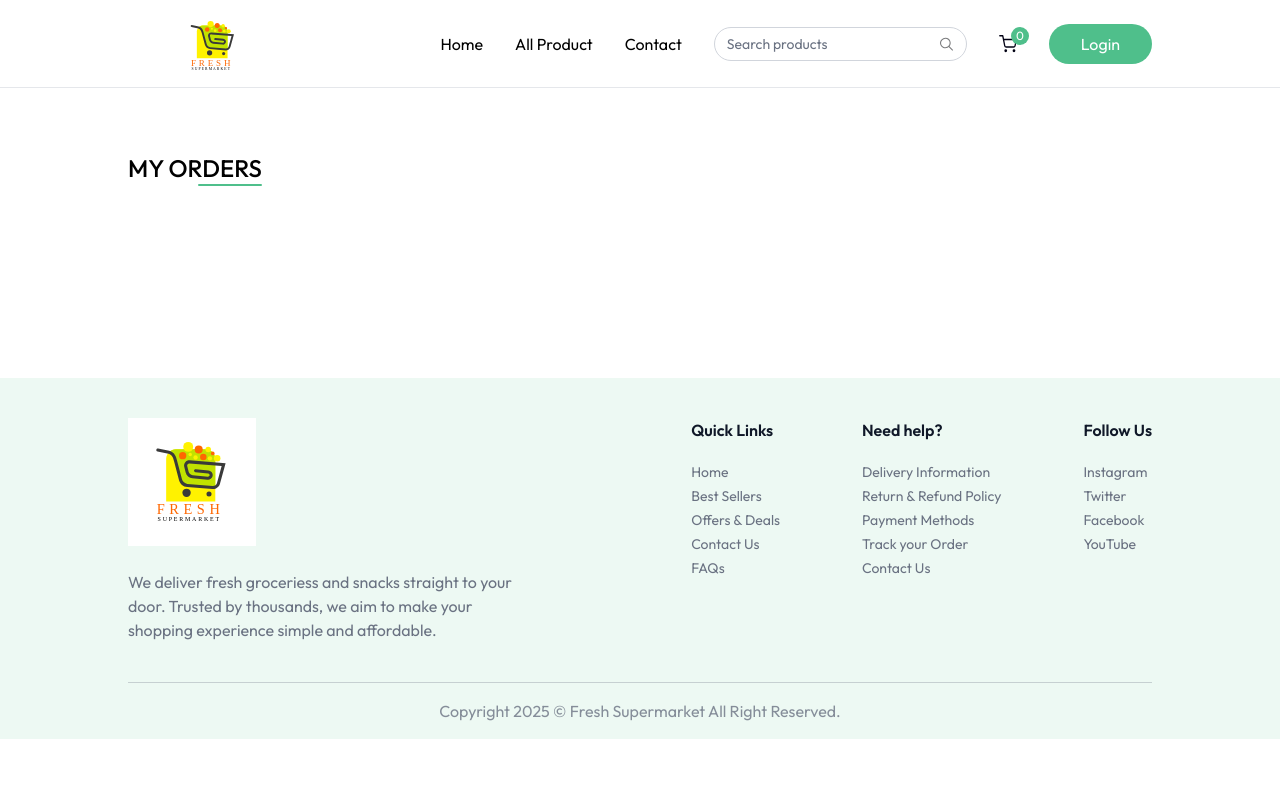
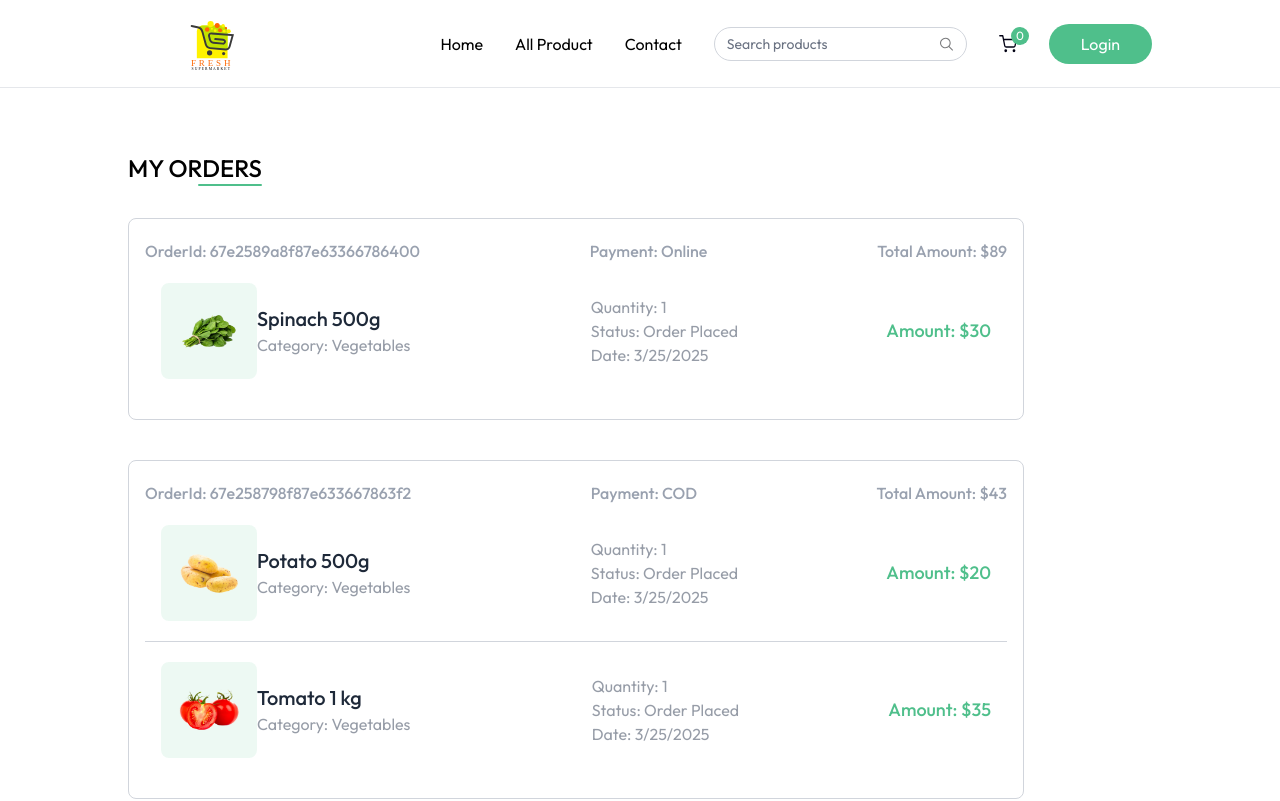
Before and after one commit to tholmes101/grocery-store-mern, a React (Vite) app in the folder client/: page /my-orders in a window 1280 px wide. Shown: the top 801 px of the page. Built offline with nearby package versions, Linux system fonts and the light colour scheme.

Commit message:
My Orders Page 100% complete

```diff
--- a/client/src/components/ProductCard.jsx
+++ b/client/src/components/ProductCard.jsx
@@ -32,8 +32,8 @@
                 </div>
                 <div className="flex items-end justify-between mt-3">
                     <p className="md:text-xl text-base font-medium text-primary">
-                        {currency}${product.offerPrice} <span className="text-gray-500/60
-                        md:text-sm text-xs line-through">{currency}{" "}${product.price}</span>
+                        {currency}{product.offerPrice} <span className="text-gray-500/60
+                        md:text-sm text-xs line-through">{currency}{" "}{product.price}</span>
                     </p>
                     <div onClick={(e) => {e.stopPropagation();}} className="text-primary">
                         {!cartItems[product._id] ? (
--- a/client/src/context/AppContext.jsx
+++ b/client/src/context/AppContext.jsx
@@ -6,7 +6,9 @@
 export const AppContext = createContext();
 
 export const AppContextProvider = ({children}) => {
-    const currency = import.meta.VITE_CURRENCY;
+
+    const currency = import.meta.env.VITE_CURRENCY;
+
     const navigate = useNavigate();
     const [user, setUser] = useState(null)
     const [isSeller, setisSeller] = useState(false)
--- a/client/src/pages/MyOrders.jsx
+++ b/client/src/pages/MyOrders.jsx
@@ -1,6 +1,19 @@
-import React from 'react'
+import React, { useEffect, useState } from 'react'
+import { useAppContext } from "../context/AppContext";
+import { dummyOrders } from '../assets/assets';
 
 const MyOrders = () => {
+
+    const [myOrders, setMyOrders] = useState([])
+    const {currency} = useAppContext()
+
+    const fetchMyOrders = async ()=> {
+      setMyOrders(dummyOrders)
+    }
+
+    useEffect(()=>{
+      fetchMyOrders()
+    },[])
 
   return (
     <div className='mt-16 pb-16'>
@@ -8,7 +21,46 @@
         <p className='text-2xl font-medium uppercase'>My Orders</p>
         <div className='w-16 h-0.5 bg-primary rounded-full'></div>
       </div>
+      {myOrders.map((order, index)=>(
+          <div key={index} className='border border-gray-300 rounded-lg mb-10 p-4 py-5
+          max-w-4xl'>
+            <p className='flex justify-between md:items-center text-gray-400
+            md:font-medium max-md:flex-col'>
+                <span>OrderId: {order._id}</span>
+                <span>Payment: {order.paymentType}</span>
+                <span>Total Amount: {currency}{order.amount}</span>
+            </p>
+            {order.items.map((item, index)=>(
+                <div key={index}
+                className={`relative bg-white text-gray-500/70
+                  ${order.items.length !== index + 1 && "border-b"}
+                  border-gray-300 flex flex-col md:flex-row md:items-center
+                  justify-between p-4 py-5 md:gap-16 w-full max-w-4xl`}
+                >
+                    <div className='flex items-center mb-4 md:mb-0'>
+                        <div className='bg-primary/10 p-4 rounded-lg'>
+                            <img src={item.product.image[0]} alt="" className='w-16 h-16' />
+                        </div>
+                        <div className='m1-4'>
+                            <h2 className='text-xl font-medium text-gray-800'>{item.product.name}</h2>
+                            <p>Category: {item.product.category}</p>
+                        </div>
+                    </div>
+
+                    <div className='flex flex-col justify-center md:ml-8 mb-4 md:mb-0'>
+                        <p>Quantity: {item.quanitity || "1"}</p>
+                        <p>Status: {order.status}</p>
+                        <p>Date: {new Date(order.createdAt).toLocaleDateString()}</p>
+                    </div>
+                    <p className="text-primary text-lg font-medium">
+                      Amount: {currency}{item.product.offerPrice * item.quantity}
+                    </p>
+                </div>
+            ))}
+          </div>
+      ))}
     </div>
+
   )
 }
 
```
